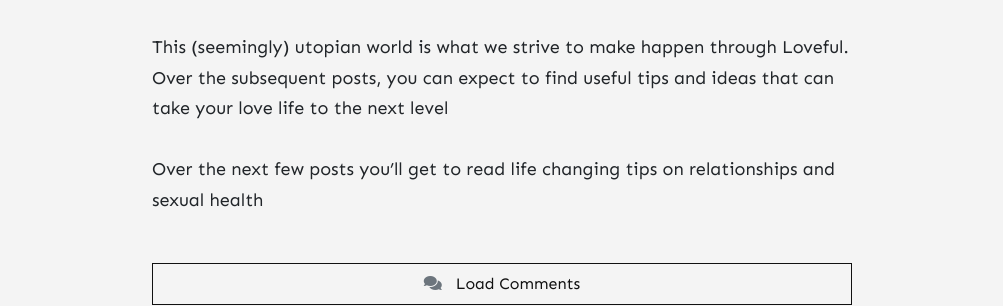
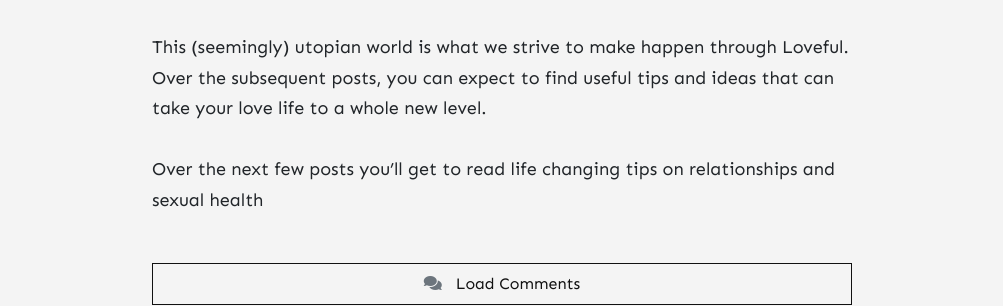
Before and after one commit to stackbit-projects/happy-zebra-28bc2, a Jekyll site: the page built from _posts/2021-09-01-welcome-to-loveful.md, in a window 1280 px wide. Shown: the part 1284-1590 px from the top of the page, without its empty margins (138-1141 px from the left). Built offline with Jekyll 4.4.1, drawn with Linux system fonts in a browser that asks for light colours; nearby versions of some CDN libraries; comment, search, counter and statistics services are not loaded.

Commit message:
2021-09-01-welcome-to-loveful.md: changed

```diff
--- a/_posts/2021-09-01-welcome-to-loveful.md
+++ b/_posts/2021-09-01-welcome-to-loveful.md
@@ -13,6 +13,6 @@ At Loveful, we made it our mission to rid the world of unfulfilling and monotono
 
 We imagine a society where every individual feels loved, secure, and happy with themselves and their partner. Such a society enables them to identify their destiny and work towards realizing their true potential.
 
-This (seemingly) utopian world is what we strive to make happen through Loveful. Over the subsequent posts, you can expect to find useful tips and ideas that can take your love life to the next level
+This (seemingly) utopian world is what we strive to make happen through Loveful. Over the subsequent posts, you can expect to find useful tips and ideas that can take your love life to a whole new level.
 
 Over the next few posts you'll get to read life changing tips on relationships and sexual health
```
